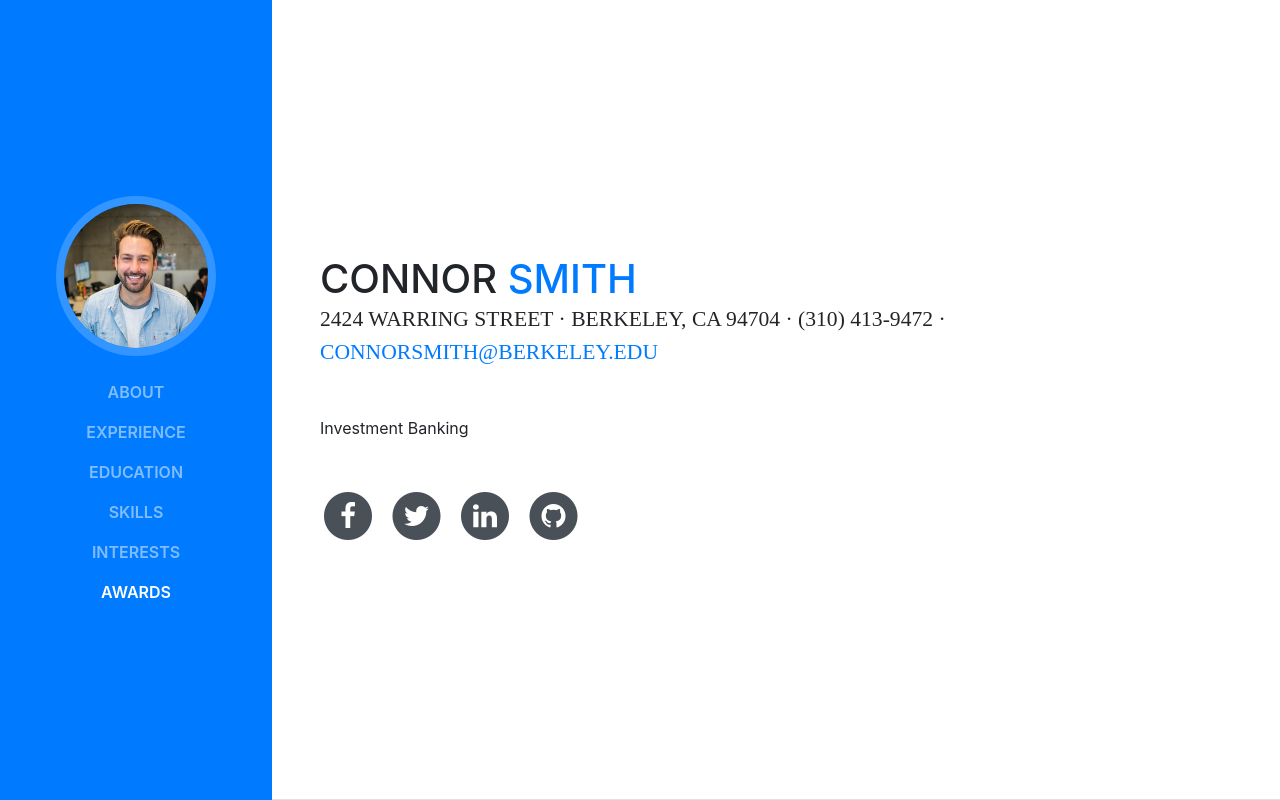
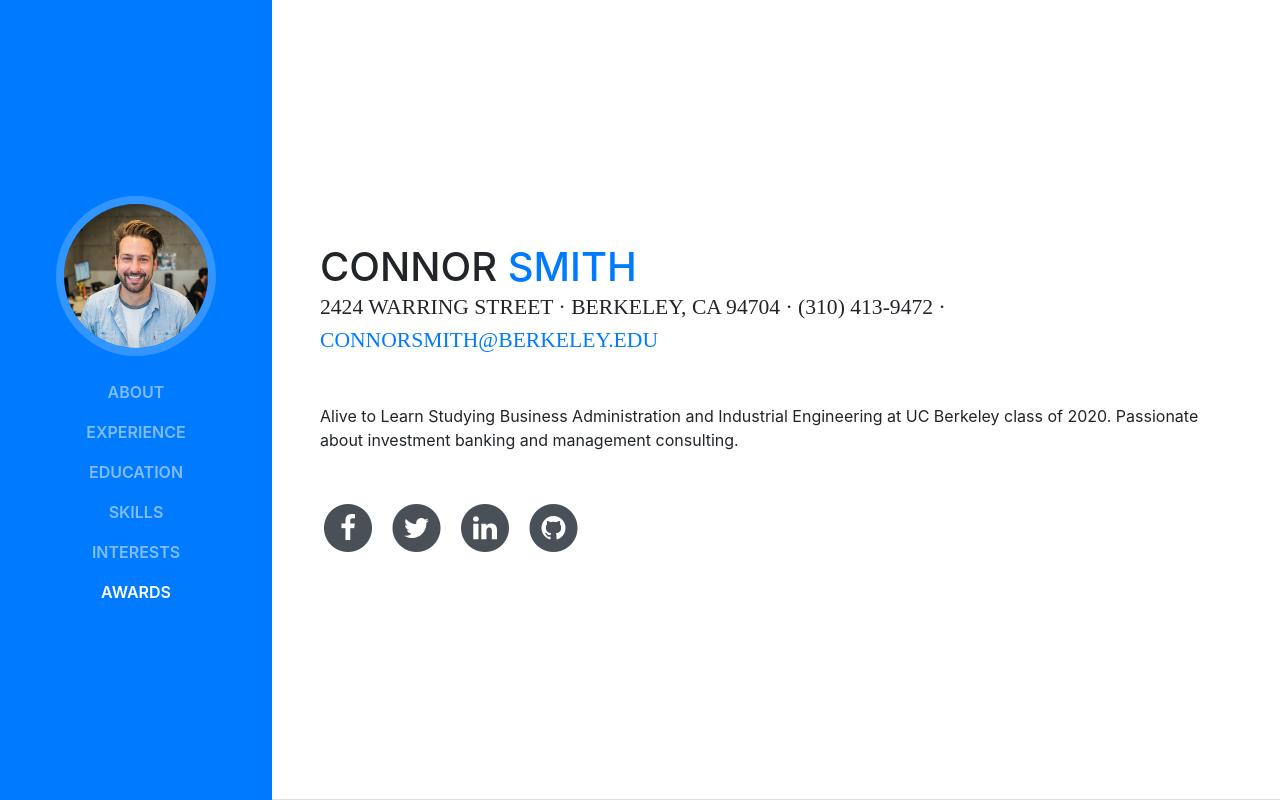
Before and after one commit to connor5101520/connor5101520.github.io, a website with bundled scripts: page index.html in a window 1280 px wide. Shown: the top 800 px of the page. Built offline with nearby package versions, Linux system fonts and the light colour scheme; a web font is replaced by a local one.

Commit message:
update fb

```diff
--- a/index.html
+++ b/index.html
@@ -71,10 +71,11 @@
           <div class="subheading mb-5">2424 Warring Street · Berkeley, CA 94704 · (310) 413-9472 ·
             <a href="mailto:connorsmith@berkeley.edu">connorsmith@berkeley.edu</a>
           </div>
-          <p class="mb-5">Investment Banking</p>
+          <p class="mb-5">Alive to Learn
+          Studying Business Administration and Industrial Engineering at UC Berkeley class of 2020. Passionate about investment banking and management consulting. </p>
           <ul class="list-inline list-social-icons mb-0">
             <li class="list-inline-item">
-              <a href="#">
+              <a href="https://www.facebook.com/profile.php?id=100007454261191&ref=bookmarks">
                 <span class="fa-stack fa-lg">
                   <i class="fa fa-circle fa-stack-2x"></i>
                   <i class="fa fa-facebook fa-stack-1x fa-inverse"></i>
```
